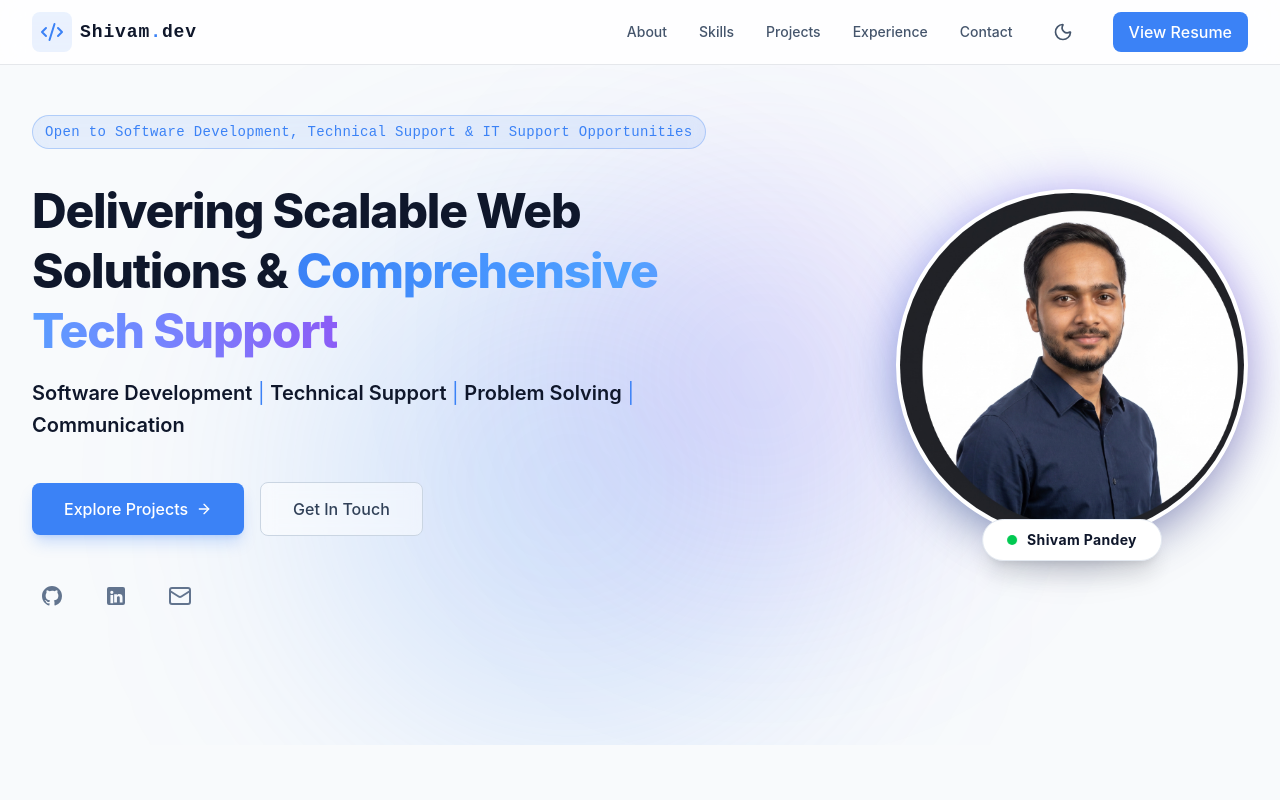
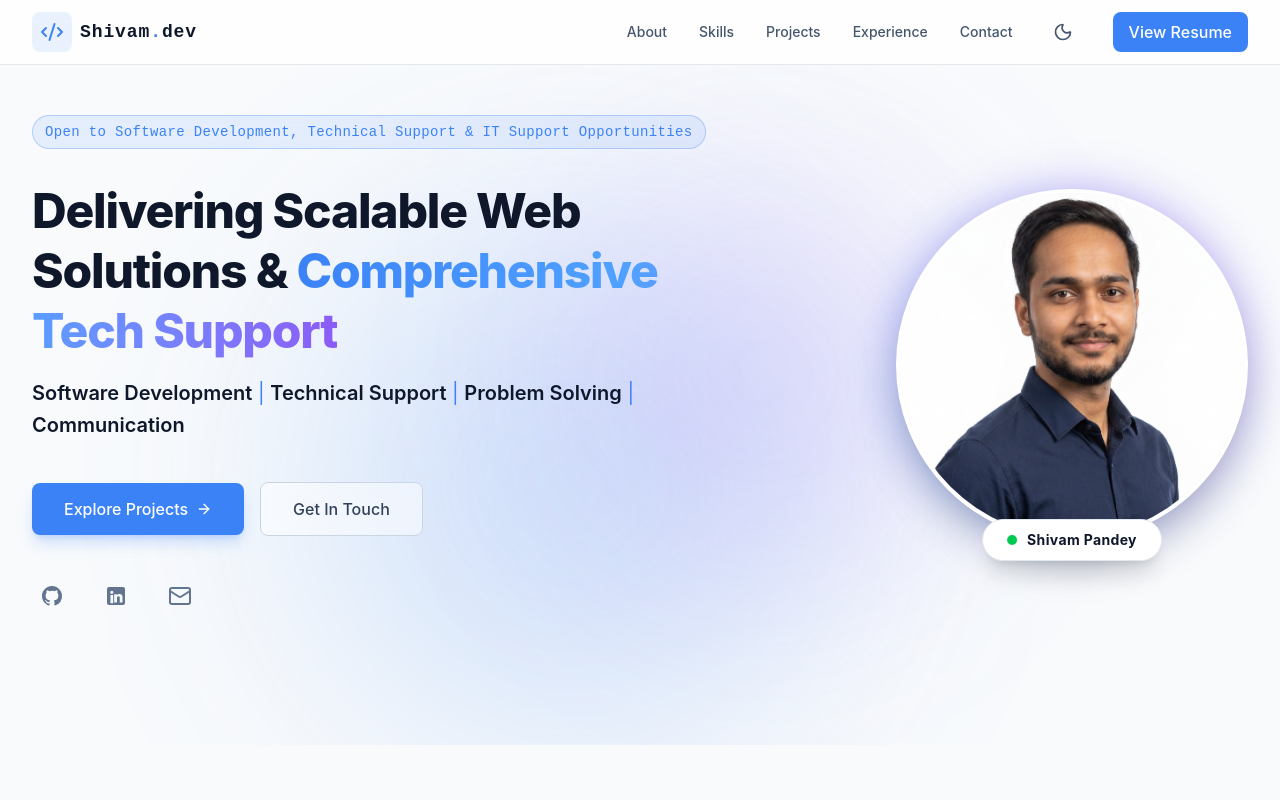
Before and after one commit to shivam-pandey03/MyPortfolio, a React (Vite) app: page / in a window 1280 px wide. Shown: the top 800 px of the page. Built offline with nearby package versions, Linux system fonts and the light colour scheme.

Commit message:
profile image updated

```diff
--- a/src/component/sections/Hero.jsx
+++ b/src/component/sections/Hero.jsx
@@ -191,7 +191,7 @@ const Hero = () => {
               <img
                 src="profile1.jpg"
                 alt="Shivam Pandey"
-                className="w-full h-full object-cover"
+                className="w-full h-full object-cover object-top scale-[1.25] translate-y-2 sm:translate-y-3"
               />
             </div>
 
```
